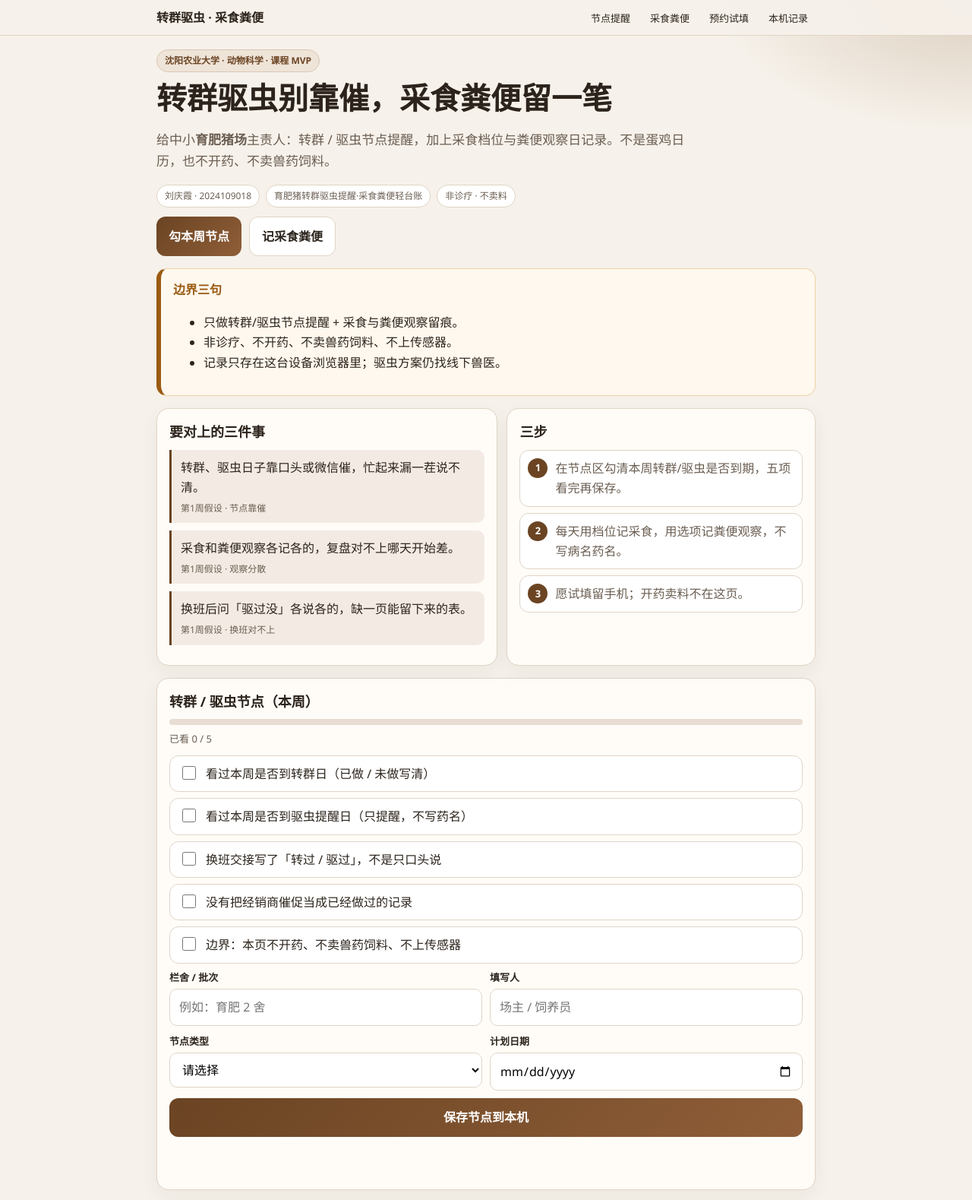
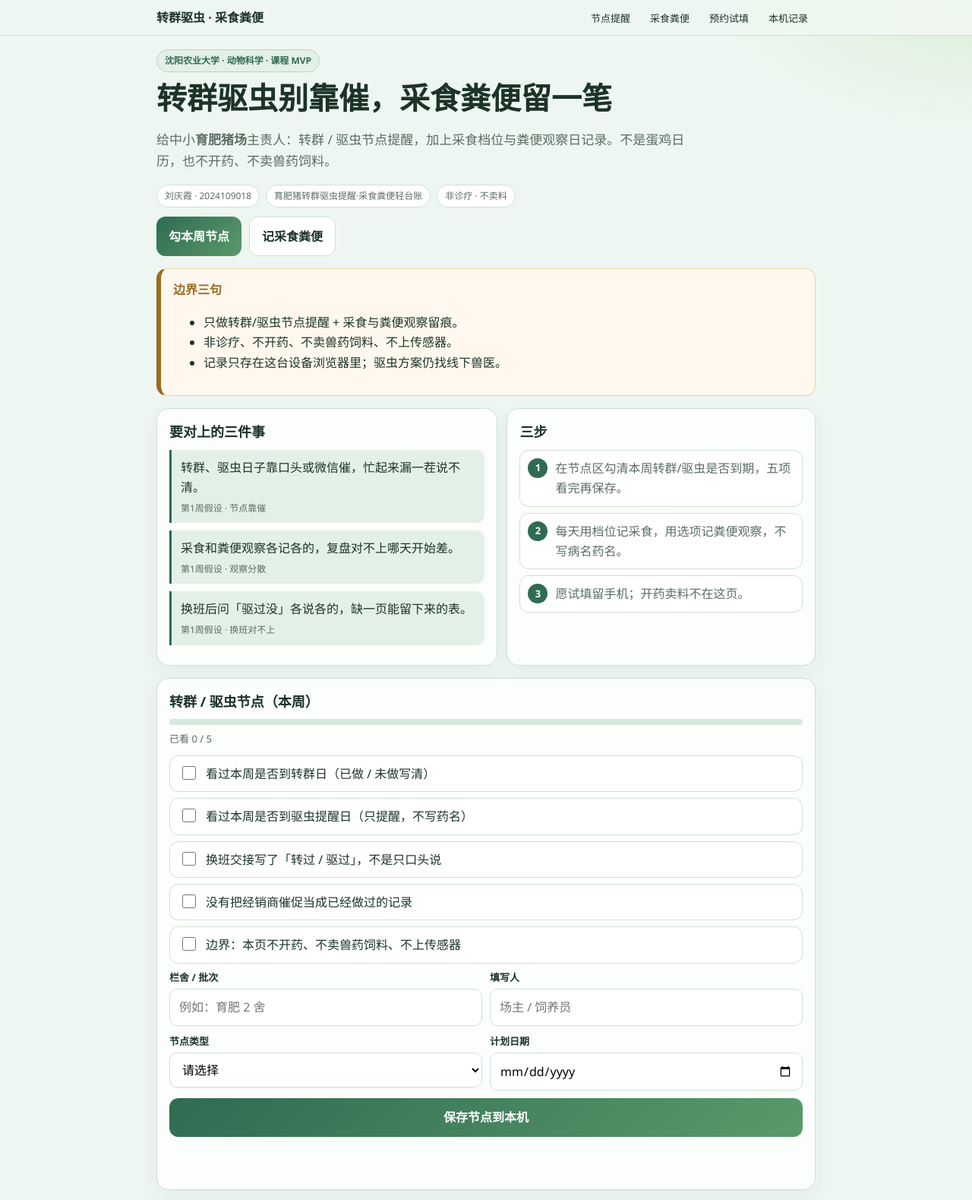
Before and after one commit to hjw-create/liuqX-yufei-mvp, a plain HTML site: page index.html in a window 1280 px wide. Shown: the top 1579 px of the page at 76% size. Drawn offline with Linux system fonts and the light colour scheme.

Commit message:
green theme

```diff
--- a/index.html
+++ b/index.html
@@ -6,15 +6,15 @@
 <title>转群驱虫提醒 · 采食粪便台账 · 刘庆霞</title>
 <meta name="description" content="中小育肥猪场：转群/驱虫节点提醒 + 采食与粪便观察日记录。非诊疗、不开药、不卖兽药饲料。"/>
 <style>
-:root{--ink:#2c241c;--muted:#6b5e52;--line:#e0d4c6;--bg:#f6f1ea;--card:#fffcf8;--accent:#6b4423;--accent2:#8f5e38;--warn:#9a5b12}
+:root{--ink:#1c3328;--muted:#5a6d62;--line:#cfe0d6;--bg:#eef6f1;--card:#fbfefb;--accent:#2f6b52;--accent2:#5a9a6a;--warn:#9a6b20}
 *{box-sizing:border-box}html{scroll-behavior:smooth}
-body{margin:0;font-family:"Segoe UI","PingFang SC","Microsoft YaHei",sans-serif;color:var(--ink);line-height:1.65;background:radial-gradient(900px 420px at 8% -10%,#e8d7c4,transparent 55%),radial-gradient(700px 360px at 100% 0,#dccfbf,transparent 48%),var(--bg)}
-.top{position:sticky;top:0;z-index:10;background:rgba(246,241,234,.94);backdrop-filter:blur(8px);border-bottom:1px solid var(--line)}
+body{margin:0;font-family:"Segoe UI","PingFang SC","Microsoft YaHei",sans-serif;color:var(--ink);line-height:1.65;background:radial-gradient(900px 420px at 8% -10%,#cfe8d8,transparent 55%),radial-gradient(700px 360px at 100% 0,#dcefd8,transparent 48%),var(--bg)}
+.top{position:sticky;top:0;z-index:10;background:rgba(238,246,241,.94);backdrop-filter:blur(8px);border-bottom:1px solid var(--line)}
 .top-in{max-width:900px;margin:0 auto;padding:10px 16px;display:flex;justify-content:space-between;gap:10px;flex-wrap:wrap;align-items:center}
 .brand{font-weight:800}.nav a{margin-left:6px;text-decoration:none;color:var(--ink);font-size:13px;padding:6px 10px;border-radius:999px}
 .nav a:hover{background:#fff;border:1px solid var(--line)}
 .wrap{max-width:900px;margin:0 auto;padding:18px 16px 56px}
-.kicker{display:inline-block;font-size:12px;font-weight:700;color:var(--accent);background:#efe4d8;border:1px solid #d9c7b4;border-radius:999px;padding:4px 10px;margin-bottom:10px}
+.kicker{display:inline-block;font-size:12px;font-weight:700;color:var(--accent);background:#e3f0e8;border:1px solid #b9d6c0;border-radius:999px;padding:4px 10px;margin-bottom:10px}
 h1{margin:0 0 10px;font-size:clamp(28px,5vw,40px);line-height:1.2}
 .lead{color:var(--muted);font-size:17px;max-width:42em}
 .chips{display:flex;flex-wrap:wrap;gap:8px;margin:12px 0}
@@ -25,9 +25,9 @@ h1{margin:0 0 10px;font-size:clamp(28px,5vw,40px);line-height:1.2}
 .warn{margin:16px 0;padding:14px 16px;border-radius:14px;background:#fff8ee;border:1px solid #efd3a8;border-left:6px solid var(--warn)}
 .warn h2{margin:0 0 6px;font-size:16px;color:var(--warn)}
 .grid{display:grid;gap:12px}@media(min-width:760px){.g2{grid-template-columns:1.05fr .95fr}}
-.card{background:var(--card);border:1px solid var(--line);border-radius:16px;padding:16px;box-shadow:0 8px 24px rgba(44,36,28,.05)}
+.card{background:var(--card);border:1px solid var(--line);border-radius:16px;padding:16px;box-shadow:0 8px 24px rgba(28,51,40,.05)}
 .card h2{margin:0 0 8px;font-size:18px}.card p,.card li{color:var(--muted)}
-.q{margin:0 0 10px;padding:10px 12px;background:#f3ebe3;border-left:3px solid var(--accent);border-radius:0 10px 10px 0}
+.q{margin:0 0 10px;padding:10px 12px;background:#e3f0e8;border-left:3px solid var(--accent);border-radius:0 10px 10px 0}
 .q cite{display:block;margin-top:4px;font-style:normal;font-size:12px;color:var(--muted)}
 .steps{list-style:none;margin:0;padding:0;counter-reset:s}
 .steps li{position:relative;padding:10px 10px 10px 46px;border:1px solid var(--line);border-radius:12px;margin-bottom:8px;background:#fff}
@@ -38,12 +38,12 @@ label.ck input{margin-top:3px;width:18px;height:18px;accent-color:var(--accent)}
 .field input,.field select,.field textarea{width:100%;padding:10px 12px;border:1px solid var(--line);border-radius:10px;font:inherit;background:#fff}
 .field textarea{min-height:70px;resize:vertical}
 .row2{display:grid;gap:10px}@media(min-width:560px){.row2{grid-template-columns:1fr 1fr}}
-.bar{height:8px;background:#e8ddd2;border-radius:999px;overflow:hidden;margin:6px 0 8px}.bar>i{display:block;height:100%;width:0;background:linear-gradient(90deg,#8f5e38,var(--accent))}
-.msg{min-height:1.3em;font-weight:700}.ok{color:#5a3a18}.err{color:#8b2e1a}
+.bar{height:8px;background:#d7e8de;border-radius:999px;overflow:hidden;margin:6px 0 8px}.bar>i{display:block;height:100%;width:0;background:linear-gradient(90deg,#5a9a6a,var(--accent))}
+.msg{min-height:1.3em;font-weight:700}.ok{color:#0b6b4a}.err{color:#8b2e1a}
 .item{border:1px dashed var(--line);border-radius:10px;padding:8px 10px;margin-bottom:8px;font-size:13px;background:#fff}.item b{display:block}
 .sec{margin-top:16px}footer{margin-top:22px;padding-top:12px;border-top:1px solid var(--line);color:var(--muted);font-size:12px}
 code{background:#fff;border:1px solid var(--line);border-radius:6px;padding:1px 6px}
-.tl{border-left:3px solid #8f5e38;margin:8px 0 0 6px;padding-left:14px}.tl li{margin:0 0 10px;list-style:none}
+.tl{border-left:3px solid #8fbc8f;margin:8px 0 0 6px;padding-left:14px}.tl li{margin:0 0 10px;list-style:none}
 </style>
 </head>
 <body>
```
